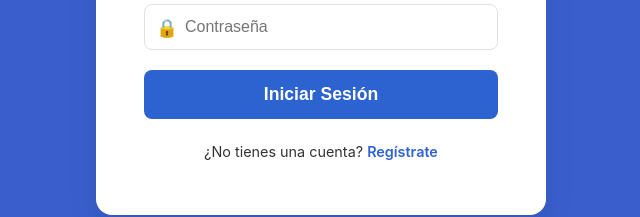
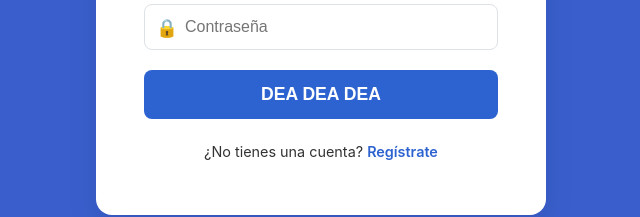
Before and after one commit to HERIBERTO201/repoCloudMain, a React (Vite) app: page /login in a window 1280 px wide. Shown: the part 447-664 px from the top of the page, without its empty margins (319-959 px from the left). Built offline with nearby package versions, Linux system fonts and the light colour scheme.

Commit message:
Update Login.jsx

```diff
--- a/src/pages/Login.jsx
+++ b/src/pages/Login.jsx
@@ -54,7 +54,7 @@ function Login() {
             />
           </div>
           <button type="submit" className="auth-btn">
-            Iniciar Sesión
+            DEA DEA DEA
           </button>
         </form>
         <p className="auth-link">
```
